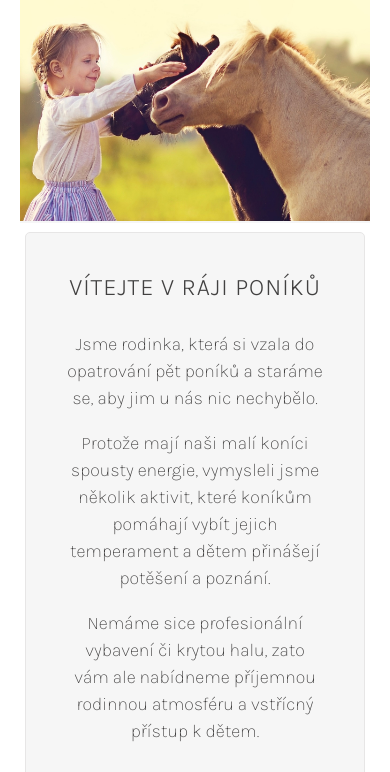
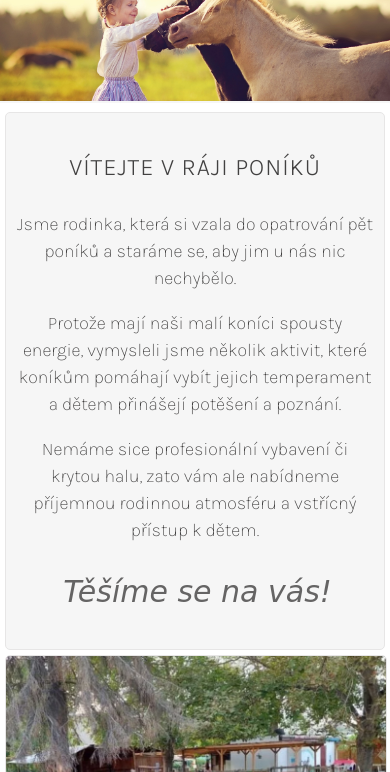
Before and after one commit to klaratomesova14/Finalproject, an Eleventy site: page index.html in a window 390 px wide. Shown: the part 106-878 px from the top of the page. Built offline with nearby package versions, Linux system fonts and the light colour scheme; Eleventy itself is replaced by a stand-in of ours; files that its build step writes are made by us from their sources; a web font is replaced by a local one.

Commit message:
mobile layout fixed

```diff
--- a/scss/style.scss
+++ b/scss/style.scss
@@ -6,7 +6,7 @@ $extra: #b58715;
 
 body {
     box-sizing: border-box;
-    margin: 20px;
+    margin: 0;
     font-family: 'Karla', sans-serif;
     font-weight: 200;
     color: #424141;
@@ -125,7 +125,7 @@ body {
 
 .hero__photo {
     width: 100%;
-    height: 250px;
+    height: 150px;
     object-fit: cover;
     border-bottom: 2px solid #F6F6F6;
     border-top: 2px solid #F6F6F6;
@@ -143,7 +143,7 @@ body {
 .content__box {
     background-color: #F6F6F6;
     border: 1px solid #e7e6e6;
-    padding: 40px;
+    padding: 40px 10px;
     border-radius: 5px;
     text-align: center;
     position: relative;
@@ -228,7 +228,7 @@ body {
     padding: 10px 15px;
     background-color: #EDCC76;
     border: 1px solid #EDCC76;
-    font-weight: 100;
+    font-weight: 300;
     color: rgb(6, 5, 5);
     font-size: 16px;
     margin: 30px 0 15px 0;
```
Also changed, not shown: CSS/style.css, 2 other files.
